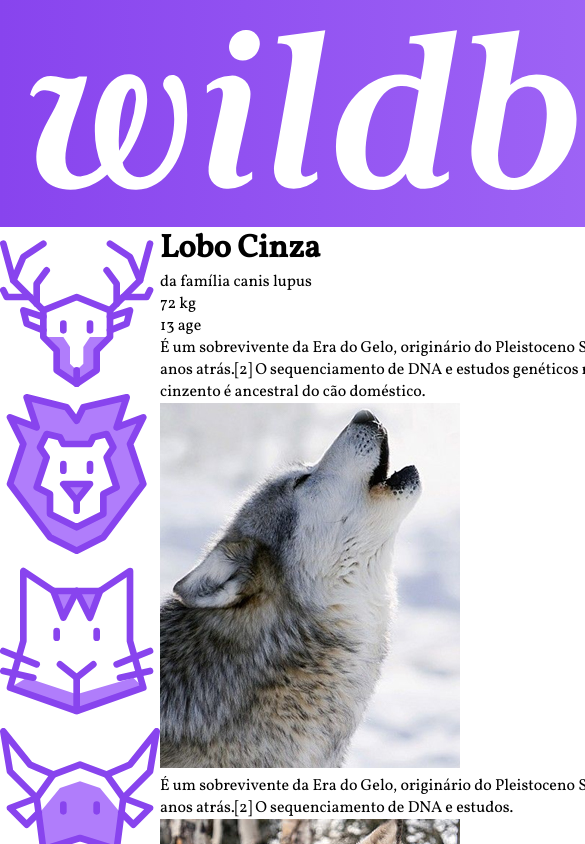
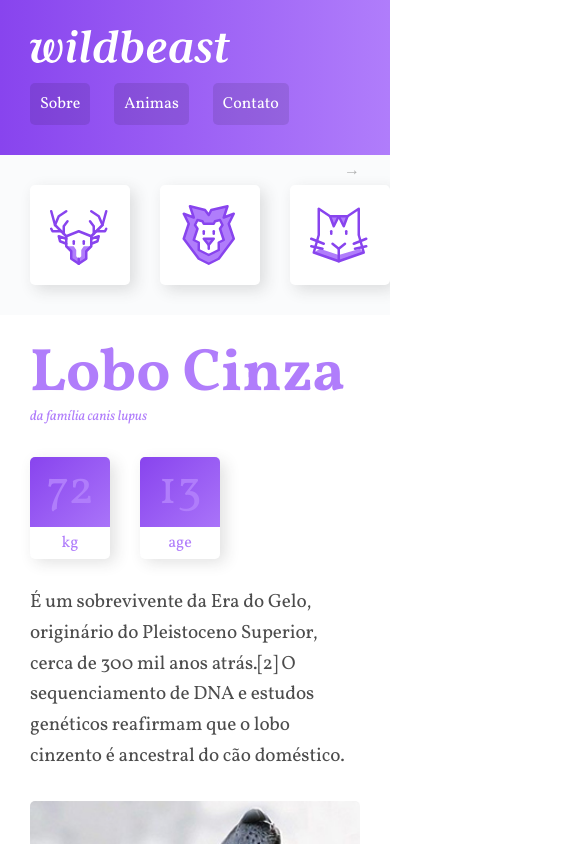
Before and after one commit to kauasilvandrade/projeto-wildbeast, a plain HTML site: page index.html in a window 390 px wide. Shown: the top 844 px of the page, 585 px wide, since content can reach past the window. Drawn offline with Linux system fonts and the light colour scheme.

Commit message:
site terminado

```diff
--- /dev/null
+++ b/assets/css/responsive.css
@@ -0,0 +1,97 @@
+@charset "UTF-8";
+
+@media screen and (max-width: 1200px) {
+
+    .container {
+        grid-template-areas:
+        "header header header"
+        "sidenav main main"
+        "sidenav aside aside"
+        "footer footer footer"
+        ;
+    }
+}
+
+@media screen and (max-width: 768px) {
+
+    /* CONTAINER */
+    .container {
+        grid-template-columns: 100%;
+        grid-template-areas:
+        "header"
+        "sidenav"
+        "main"
+        "aside"
+        "footer"
+        ;
+    }
+
+    /* CABEÇALHO */
+    header {
+        grid-template-columns: auto;
+    }
+
+    header .logo {
+        margin-bottom: 1.25rem;
+    }
+
+    header nav a {
+        font-size: 1em;
+    }
+
+    header nav ul {
+        display: flex;
+        flex-wrap: wrap;
+        gap: 1.5rem;
+    }
+
+    /* SIDENAV */
+    .sidebar {
+        padding: 0 30px;
+        overflow-x: auto;
+        -webkit-overflow-scrolling: touch;
+        -ms-overflow-style: -ms-autohiding-scrollbar;
+        position: relative;
+    }
+
+    @keyframes seta {
+        from {
+            right: 30px;
+        }
+        to {
+            right: 20px;
+        }
+    }
+
+    .sidebar::after {
+        content: '\2192';
+        position: absolute;
+        top: 5px;
+        right: 30px;
+        color: rgba(0, 0, 0, .3);
+        animation: seta .5s ease-in 0s infinite alternate;
+    }
+
+    .sidebar ul {
+        display: flex;
+        flex-wrap: nowrap;
+    }
+
+    .sidebar ul li {
+        flex: 1 0 130px;
+    }
+
+    .sidebar ul li a {
+        margin: 30px 30px 30px 0;
+    }
+
+}
+
+@media screen and (max-width: 600px) {
+
+    /* CONTEÚDO */
+    main {
+        grid-template-columns: auto;
+    }
+
+}
--- a/assets/css/style.css
+++ b/assets/css/style.css
@@ -11,6 +11,13 @@ ul {
 
 a {
     text-decoration: none;
+}
+
+img {
+    display: block;
+    width: 100%;
+    max-width: 100%;
+    border-radius: 5px;
 }
 
 body {
@@ -35,20 +42,194 @@ header {
     padding: 1.875em;/*30px*/
     display: grid;
     grid-template-columns: 1fr auto;
+    align-items: center;
 }
 
+header .logo {
+    max-width: 200px;
+}
+
+header nav a {
+    display: block;
+    padding: 0.625rem; /*10px*/
+    color: white;
+    font-size: 1.125em;
+    background-color: rgb(0, 0, 0, .1);
+    border-radius: 5px;
+}
+header nav a:hover {
+    background-color: rgb(0, 0, 0, .5);
+    transition: .5s;
+}
+
+header nav ul {
+    display: flex;
+    flex-wrap: wrap;
+    gap: 1.9rem;
+}
+
+/* SIDEBAR */
 .sidebar {
     grid-area: sidenav;
+    background-color: #fafbfc;
+    padding: 1.875rem;
 }
 
+.sidebar ul li a {
+    display: block;
+    min-width: 60px;
+    max-width: 140px;
+    margin: 0 auto 30px auto;
+    background-color: white;
+    padding: 1.25rem;
+    border-radius: 5px;
+    box-shadow: 5px 5px 15px 0px rgb(44 44 44 / 15%);
+    transition: .3s ease-in-out;
+}
+.sidebar ul li a:hover {
+    background-color: #b07dfb;
+}
+
+/* CONTEÚDO */
 main {
     grid-area: main;
+    max-width: 900px;
+    margin: 0 auto;
+    padding: 1.875rem;
+    display: grid;
+    grid-template-columns: 1fr 1fr;
+    grid-gap: 1.875rem;
 }
 
+.col-wide {
+    grid-column: 1 / -1;
+}
+
+main .imagem-1 {
+    grid-row: span 2;
+    align-self: end;
+}
+
+main .imagem-2 {
+    align-self: end;
+}
+
+/* ESTILOS GERAIS CONTEÚDO */
+p {
+    font-size: 1.2em;
+    line-height: 1.6em;
+    letter-spacing: -0.005em;
+    color: rgb(0, 0, 0, 0.7);
+}
+
+.informacoes p + p {
+    margin-top: 1.875rem;
+}
+
+/* TÍTULO */
+.titulo {
+    color: #b07dfb;
+}
+.titulo h1 {
+    font-size: 3.75em;
+    line-height: 1;
+    font-weight: 700;
+}
+
+.titulo span {
+    font-size: 0.875em;
+    font-style: italic;
+}
+
+/* CARACTERÍSTICAS */
+.caracteristicas {
+    display: flex;
+    gap: 1.875rem;
+    align-items: flex-start;
+}
+
+.caracteristicas > div {
+    width: 80px;
+    text-align: center;
+    background-image: linear-gradient(135deg, #8844ee, #b07dfb);
+    border-radius: 5px;
+    box-shadow: 5px 5px 15px 0px rgb(44 44 44 / 15%);
+    position: relative;
+}
+
+.caracteristicas span {
+    display: block;
+    color: #b07dfb;
+}
+
+.caracteristicas > div .numero {
+    font-size: 3em;
+    line-height: 1;
+    margin: 0.625rem auto;
+}
+
+.caracteristicas > div .rotulo {
+    background-color: white;
+    border-radius: 0 0 5px 5px;
+    padding: 0.3125rem 0;
+    position: relative;
+    top: 2px;
+}
+
+.destaque {
+    font-size: 0.875em;
+    color: #b07dfb;
+    max-width: 16em;
+}
+
+blockquote, .atributos {
+    padding: 1.875rem;
+    border-radius: 5px;
+    box-shadow: 5px 5px 15px 0px rgb(44 44 44 / 15%);
+    background-image: linear-gradient(to right, #8844ee, #b07dfb);
+    color: white;
+    align-self: start;
+}
+
+blockquote p {
+    font-size: 1.5em;
+    font-style: italic;
+    text-align: center;
+    max-width: 500px;
+    margin: 0 auto;
+    color: white;
+}
+
+.atributos li {
+    color: white;
+    font-family: Courier, monospace;
+    font-size: 1.125em;
+    padding: 0.9375rem;
+}
+
+.atributos li + li {
+    border-top: 2px solid #b07dfb;
+}
+
+/* ASIDE */
 aside {
     grid-area: aside;
+    background-color: #fafbfc;
+    display: grid;
+    align-content: start;
+    padding: 1.875rem;
+    grid-gap: 1.875rem;
+    grid-template-columns: repeat(auto-fit, minmax(150px, 1fr));
 }
 
+/* RODAPÉ */
 footer {
     grid-area: footer;
+    background-image: linear-gradient(to right, #8844ee, #b07dfb);
 }
+
+footer p {
+    color: white;
+    text-align: center;
+    padding: 1.875rem;
+}
--- a/index.html
+++ b/index.html
@@ -5,10 +5,12 @@
     <meta http-equiv="X-UA-Compatible" content="IE=edge">
     <meta name="viewport" content="width=device-width, initial-scale=1.0">
     <title>Wildbeast</title>
+    <link rel="shortcut icon" href="assets/img/icones/favicon.ico" type="image/x-icon">
     <link rel="preconnect" href="https://fonts.googleapis.com">
     <link rel="preconnect" href="https://fonts.gstatic.com" crossorigin>
-    <link href="https://fonts.googleapis.com/css2?family=Vollkorn:ital,wght@0,400;0,500;1,400&display=swap" rel="stylesheet">
-    <link rel="stylesheet" href="assets/css/style.css">
+    <link href="https://fonts.googleapis.com/css2?family=Vollkorn:ital,wght@0,400;0,500;0,700;1,400&display=swap" rel="stylesheet">
+    <link rel="stylesheet" type="text/css" href="assets/css/style.css">
+    <link rel="stylesheet" type="text/css" href="assets/css/responsive.css">
 </head>
 <body>
 
@@ -101,19 +103,19 @@
 
             </div>
 
-            <p>É um sobrevivente da Era do Gelo, originário do Pleistoceno Superior, cerca de 300 mil anos atrás.[2] O sequenciamento de DNA e estudos genéticos reafirmam que o lobo cinzento é ancestral do cão doméstico.</p>
+            <p class="col-wide">É um sobrevivente da Era do Gelo, originário do Pleistoceno Superior, cerca de 300 mil anos atrás.[2] O sequenciamento de DNA e estudos genéticos reafirmam que o lobo cinzento é ancestral do cão doméstico.</p>
 
-            <img src="assets/img/wolf1.jpg" alt="Lobo 1">
+            <img src="assets/img/wolf1.jpg" alt="Lobo 1" class="imagem-1">
 
-            <p>É um sobrevivente da Era do Gelo, originário do Pleistoceno Superior, cerca de 300 mil anos atrás.[2] O sequenciamento de DNA e estudos.</p>
+            <p class="destaque">É um sobrevivente da Era do Gelo, originário do Pleistoceno Superior, cerca de 300 mil anos atrás.[2] O sequenciamento de DNA e estudos.</p>
 
-            <img src="assets/img/wolf2.jpg" alt="Lobo 2">
+            <img src="assets/img/wolf2.jpg" alt="Lobo 2" class="imagem-2">
 
             <p>O peso e tamanho dos lobos variam muito em todo o mundo, tendendo a aumentar proporcionalmente com a latitude, como previsto pela teoria de Christian Bergmann. Em geral, a altura, medida a partir dos ombros, varia de 60 a 95 centímetros.</p>
 
             <p>O peso varia geograficamente. Em média, os lobos europeus pesam 38,5 kg; os lobos da América do Norte, 36 kg; os lobos indianos e árabes, 25 kg.[7] Embora raros, lobos com mais de 77 kg foram encontrados no Alasca, Canadá,[8] e na antiga União Soviética.</p>
 
-            <blockquote>
+            <blockquote class="col-wide">
                 <p>“Há algo no uivar do lobo que tira um homem do aqui e agora e o transporta para uma floresta da mente.”</p>
             </blockquote>
 
@@ -141,7 +143,7 @@
 
             </div>
 
-            <img src="assets/img/wolf3.jpg" alt="Lobo 3">
+            <img src="assets/img/wolf3.jpg" alt="Lobo 3" class="col-wide">
 
         </main>
 
```
Also changed, not shown: assets/img/icones/favicon.ico (added).
